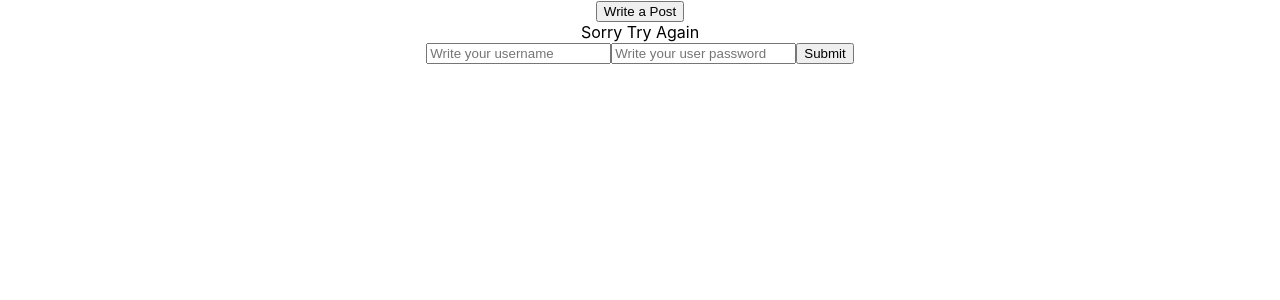
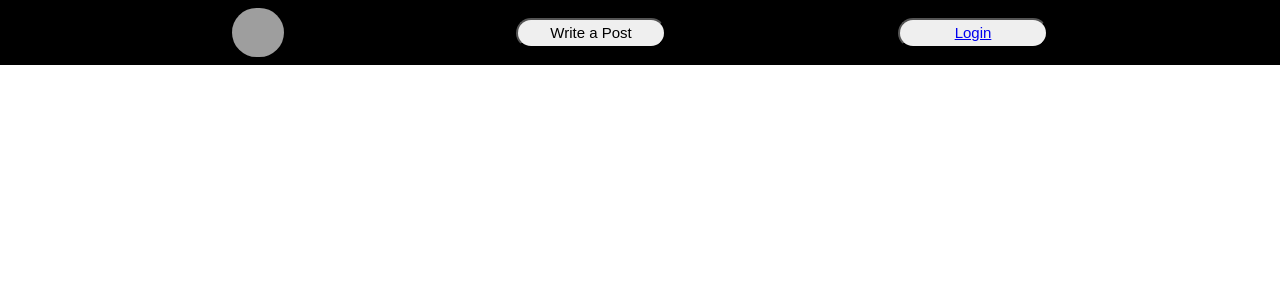
Before and after one commit to felipamendez/phase-3-project-frontend, a React (Create React App) app: page /login in a window 1280 px wide. Shown: the top 300 px of the page. Built offline with nearby package versions, Linux system fonts and the light colour scheme; no server answers; grey boxes are pictures that could not be loaded.

Commit message:
so much css

```diff
--- a/src/App.css
+++ b/src/App.css
@@ -1,22 +1,121 @@
 .App {
   text-align: center;
+  background-color: rgb(236, 238, 240);
+  font-family: Verdana, Arial, Helvetica, sans-serif;
+  display: flex;
+  flex-direction: column;
+  align-items: center;
+}
+
+.nav-container{
+  position:fixed;
+  top:0;
+  left: 0;
+  width: 100%;
+  background-color: rgb(0, 0, 0);
+  height:50px;
+  display: flex;
+  align-items: center;
+  justify-content: space-evenly;
+  font-size: calc(10px + 2vmin);
+  z-index: 1;
+  height: 65px;
+}
+
+.ravenImg {
+  width:  2em;
+  border-radius: 3em;
+  height: 1.9em;
+  float: left;
 }
 
 .profile_feed_img {
-  width: 100px;
+  width:  5.5em;
+  border-radius: 3em;
+  height: 6em;
+  float: left;
   text-align: center;
 }
-
 
 .emoji-button.active,
 .emoji-button.favorite:hover {
   text-shadow: 0 0 0 red;
   cursor: pointer;
+  width: 30px;
 }
-
-
 
 .emoji-button {
   color: transparent;
   text-shadow: 0 0 0 gray;
+  width: 30px;
 }
+
+.user-feed-containter {
+    text-align: center;
+    width: 800px;
+    display: flex;
+    flex-direction: column;
+    gap: 20px;
+    margin-top: 65px;
+}
+
+.post-contianer {
+  background-color: white;
+  border-radius: 1em;
+  padding: 20px;
+  display: grid;
+  gap: 10px;
+
+}
+
+.post-username-link {
+  float: left;
+  padding-left: 10px;
+
+}
+
+.button-container {
+  display: grid;
+  gap: 10px;
+  grid-template-columns: 200px auto 200px;
+  border-top: thin solid rgb(143, 142, 142);
+  padding-top: 10px;
+  justify-content: space-between;
+}
+
+.button {
+  width: 150px;
+  height: 2em;
+  border-radius: 1em;
+  font-size: 15px;
+}
+
+.button:hover {
+  color: rgb(247, 82, 184);
+  background-color: black;
+  font-weight: bold;
+}
+
+.comments-container {
+  display: flex;
+  border-top: thin solid rgb(143, 142, 142);
+  gap: 10px;
+}
+
+.comments-username{
+  font-size: 12px;
+}
+
+.comments-content {
+  font-size: 12px;
+}
+
+.user-page-container {
+ margin-top: 70px;
+}
+
+.user-page-img {
+  width:  5.5em;
+  border-radius: 3em;
+  height: 6em;
+}
--- a/src/App.js
+++ b/src/App.js
@@ -6,7 +6,8 @@ import Login from './Login'
 import UserPage from './UserPage';
 import {
   Switch,
-  Route
+  Route,
+  NavLink
   } from "react-router-dom";
 
 function App() {
@@ -62,11 +63,20 @@ function App() {
 
   // console.log(commentsData)
 
+  const ravenImg = "https://previews.123rf.com/images/weasley99/weasley992004/weasley99200400274/145194991-raven-silhouette-logo-design.jpg"
+
   return (
     <div className="App">
       <header className="App-header">
        <div>
-        <MakePost handleAddPost={handleAddPost}/>
+
+       <nav className="nav-container">
+                <img className="ravenImg" src={ravenImg} alt="raven"></img>
+                <MakePost handleAddPost={handleAddPost}/>
+                <button className="button">
+                    <NavLink to="/login">Login</NavLink>
+                </button>
+       </nav>
 
         <Switch>
             <Route exact path="/users">
@@ -86,6 +96,7 @@ function App() {
             </Route>
         </Switch>
 
+
       </div>
       </header>
 
--- a/src/CommentsPage.js
+++ b/src/CommentsPage.js
@@ -4,9 +4,8 @@ function CommentsPage({comment}) {
 
     return(
         <>
-         <p>{user.username}</p>
-         <p>{content}</p>
-
+         <p className="comments-username">{user.username}:</p>
+         <p className="comments-content">{content}</p>
         </>
     )
 }
--- a/src/MakePost.js
+++ b/src/MakePost.js
@@ -49,7 +49,7 @@ function MakePost({handleAddPost, login}) {
             <button type="submit">Submit</button>
           </form>
         </div> ) : null }
-        <button onClick={handleWritePostClick}> {makePostIsHidden ? "Hide Post Field" : "Write a Post"} </button>
+        <button className="button" onClick={handleWritePostClick}> {makePostIsHidden ? "Hide Post Field" : "Write a Post"} </button>
     </>
   );
 }
--- a/src/Post.js
+++ b/src/Post.js
@@ -46,11 +46,11 @@ function Post ({ post, commentsData, handleDeletePost }) {
     }
 
     return (
-        <div>
+        <div className="post-contianer">
 
             <div>
                 <img src={photo_src} className="profile_feed_img" alt={username}></img>
-                <p>
+                <p className="post-username-link">
                     <Link to={`users/${user.id}`}>
                      {user.username}
                     </Link>
@@ -58,13 +58,17 @@ function Post ({ post, commentsData, handleDeletePost }) {
                 <p> {content} </p>
             </div>
 
-            <button onClick={handleDelete}> Delete Post </button>
 
-            {is_click ? <button onClick={handlePatch} className="emoji-button active"> ❤️ </button> : <button onClick={handlePatch} className="emoji-button"> ♡ </button>}
+            <div className="button-container">
+              {is_click ? <button  onClick={handlePatch} className="emoji-button active"> ❤️ </button> : <button onClick={handlePatch} className="emoji-button"> ♡ </button>}
 
-            <button onClick={handleHideClick}> {isHidden ? "Hide Comments" : "Show Comments"} </button>
-            {isHidden ? (<p> {singleComment} </p>) : null}
+              <button className="button" onClick={handleHideClick}> {isHidden ? "Hide Comments" : "Show Comments"} </button>
 
+              <button className="button" onClick={handleDelete}> Delete Post </button>
+
+
+            </div>
+            {isHidden ? (<div className="comments-container"> {singleComment} </div>) : null}
         </div>
     )
 }
--- a/src/UserFeed.js
+++ b/src/UserFeed.js
@@ -1,4 +1,4 @@
-import { NavLink, Switch, Route } from "react-router-dom";
+import { Switch, Route } from "react-router-dom";
 import Post from './Post'
 import UserPage from './UserPage'
 
@@ -14,24 +14,14 @@ function UserFeed({postData, commentsData, handleDeletePost, userData}) {
         />)
 
 return (
-    <>
-        <nav>
-            <ul>
-                <li>
-                    <NavLink to="/">UserFeed</NavLink>
-                </li>
-                <li>
-                    <NavLink to="/login">Login</NavLink>
-                </li>
-            </ul>
-        </nav>
+    <div className="user-feed-containter">
 
         {singlePost}
 
         <Switch>
                 <Route path={`users/:userId`} component={UserPage} />
         </Switch>
-    </>
+    </div>
 )
 }
 
--- a/src/UserPage.js
+++ b/src/UserPage.js
@@ -11,12 +11,15 @@ function UserPage ({ userData }) {
     //need state setter from app.js passed in
 
     return(
-        <>
+        <div className="user-page-container">
+            <img src={photo_src} className="user-page-img" alt={username}></img>
             <p> {username} </p>
-            <img src={photo_src} className="profile_feed_img" alt={username}></img>
             <p> {bio} </p>
-            <div> {singleUserPost} </div>
-        </>
+            <div className="user-feed-containter">
+              <div className="post-contianer"> {singleUserPost} </div>
+            </div>
+
+        </div>
     )
 }
 
```
